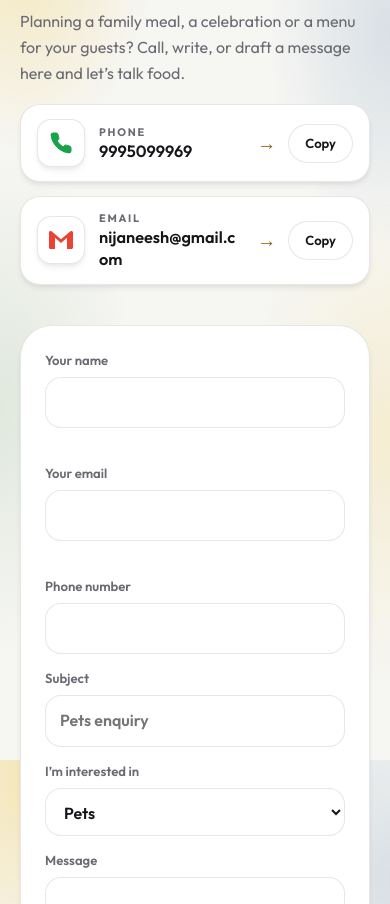
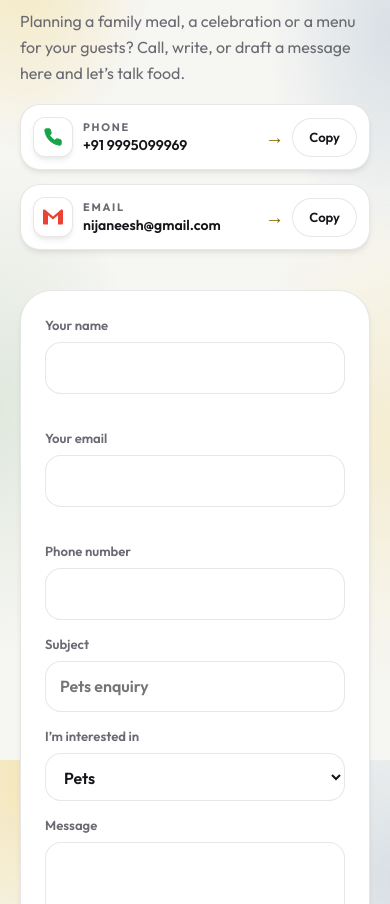
Before and after one commit to REJYKARINGA/nijaneeshchef, a Next.js app: page / in a window 390 px wide. Shown: the part 5992-6896 px from the top of the page. Built offline with nearby package versions, Linux system fonts and the light colour scheme.

Commit message:
Smaller contact icons so the email fits on one line; phone shows +91

```diff
--- a/app/globals.css
+++ b/app/globals.css
@@ -166,8 +166,9 @@ dialog .btn.ghost{background:transparent;box-shadow:none}
 .gt-card{display:flex;align-items:center;gap:12px;padding:14px 16px;border-radius:20px;background:var(--card);border:1px solid var(--line);box-shadow:var(--shadow);transition:transform .25s,border-color .25s,box-shadow .25s}
 .gt-card:hover{transform:translateY(-3px);border-color:var(--accent);box-shadow:var(--shadow-lg)}
 .gt-main{flex:1;min-width:0;display:flex;align-items:center;gap:14px;text-decoration:none;color:var(--ink)}
-.gt-ico{flex-shrink:0;width:48px;height:48px;border-radius:14px;display:grid;place-items:center;background:#fff;border:1px solid var(--line);box-shadow:var(--shadow)}
-.gt-txt{display:flex;flex-direction:column;font-size:1.02rem;font-weight:600;line-height:1.3;min-width:0;overflow-wrap:anywhere}
+.gt-ico{flex-shrink:0;width:40px;height:40px;border-radius:12px;display:grid;place-items:center;background:#fff;border:1px solid var(--line);box-shadow:var(--shadow)}
+.gt-ico svg{width:20px;height:20px}
+.gt-txt{display:flex;flex-direction:column;font-size:.95rem;font-weight:600;line-height:1.3;min-width:0;overflow-wrap:anywhere}
 .gt-txt small{color:var(--muted);font-size:.68rem;font-weight:700;letter-spacing:.16em;text-transform:uppercase;margin-bottom:2px}
 .gt-go{margin-inline-start:auto;font-size:1.2rem;color:var(--accent-text);transition:transform .25s}
 .gt-card:hover .gt-go{transform:translateX(5px)}
@@ -277,3 +278,6 @@ html[data-theme="dark"] .theme-toggle .moon{display:none}
 .preview-note{display:flex;align-items:center;justify-content:center;gap:10px;flex-wrap:wrap;padding:6px 14px;background:var(--accent);color:var(--on-accent);font-size:.78rem;font-weight:600;text-align:center;line-height:1.3}
 .preview-note .tag{padding:2px 9px;border-radius:999px;background:var(--on-accent);color:var(--accent);font-size:.68rem;font-weight:800;letter-spacing:.1em;text-transform:uppercase}
 html{scroll-padding-top:104px}
+
+@media(max-width:480px){.gt-card{padding:12px;gap:8px}.gt-main{gap:10px}.gt-txt{font-size:.88rem;overflow-wrap:normal}}
+@media(max-width:360px){.gt-go{display:none}.gt-txt{font-size:.82rem}.gt-ico{width:34px;height:34px}.gt-ico svg{width:18px;height:18px}}
--- a/components/Contact.jsx
+++ b/components/Contact.jsx
@@ -89,10 +89,10 @@ export default function Contact({ areaNames }) {
               <div className="gt-card">
                 <a className="gt-main" href="tel:+919995099969">
                   <span className="gt-ico"><svg width="24" height="24" viewBox="0 0 24 24" fill="#16A34A" stroke="#16A34A" strokeWidth="1" strokeLinejoin="round" aria-hidden="true"><path d="M22 16.9v3a2 2 0 0 1-2.2 2 19.8 19.8 0 0 1-8.6-3.1 19.5 19.5 0 0 1-6-6A19.8 19.8 0 0 1 2.1 4.2 2 2 0 0 1 4.1 2h3a2 2 0 0 1 2 1.7c.1 1 .4 1.9.7 2.8a2 2 0 0 1-.5 2.1L8.1 9.9a16 16 0 0 0 6 6l1.3-1.3a2 2 0 0 1 2.1-.4c.9.3 1.8.6 2.8.7a2 2 0 0 1 1.7 2z" /></svg></span>
-                  <span className="gt-txt"><small>Phone</small>9995099969</span>
+                  <span className="gt-txt"><small>Phone</small>+91 9995099969</span>
                   <span className="gt-go" aria-hidden="true">&rarr;</span>
                 </a>
-                <button className="copy" type="button" onClick={() => copy("9995099969")}>Copy</button>
+                <button className="copy" type="button" onClick={() => copy("+91 9995099969")}>Copy</button>
               </div>
               <div className="gt-card">
                 <a className="gt-main" href="mailto:nijaneesh@gmail.com">
```
